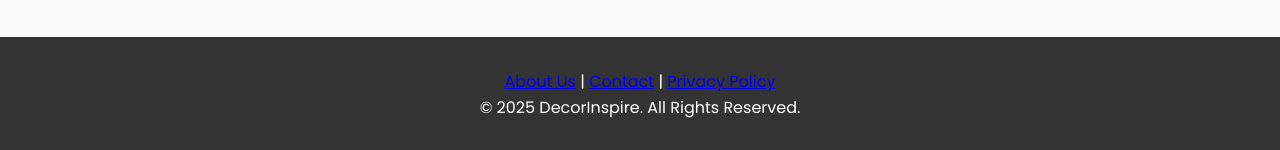
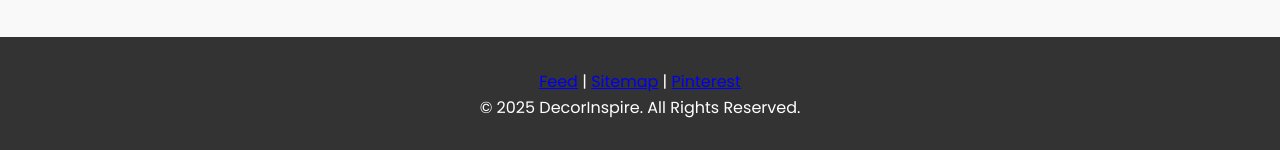
Before and after one commit to room-decor-project/inspo, a plain HTML site: page about.html in a window 1280 px wide. Shown: the part 858-1008 px from the top of the page. Drawn offline with Linux system fonts and the light colour scheme.

Commit message:
Update about.html

```diff
--- a/about.html
+++ b/about.html
@@ -55,9 +55,9 @@
    <footer>
     <div class="container">
          <div class="footer-links">
-            <a href="about.html">About Us</a> |
-            <a href="contact.html">Contact</a> |
-            <a href="privacy.html">Privacy Policy</a>
+            <a href="feed-tool.html">Feed</a> |
+            <a href="sitemap-tool.html">Sitemap</a> |
+            <a href="https://www.pinterest.com/LISAroomdecorproject/">Pinterest</a>
         </div>
         <p>&copy; 2025 DecorInspire. All Rights Reserved.</p>
     </div>
```
